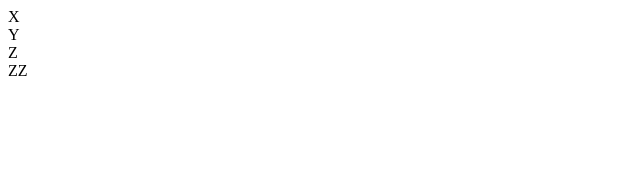
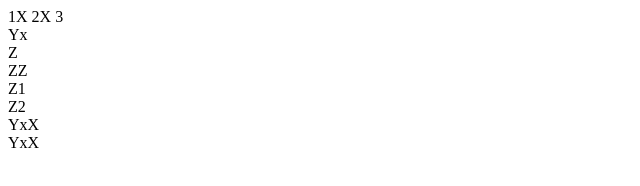
Before and after one commit to mohwa/Vue-React-RX.JS, a website built with webpack: page src/index.html in a window 1280 px wide. Shown: the whole page, without its empty margins (0-640 px from the left). Built offline with nearby package versions, Linux system fonts and the light colour scheme.

Commit message:
Fix html rendering

```diff
--- a/src/index.html
+++ b/src/index.html
@@ -1,3 +1,7 @@
 <div>
-  <div id="app"></div>
+  <div id="app">
+    1<x></x>
+    2<x></x>
+    3<y></y>
+  </div>
 </div>
--- a/src/vue/Data.js
+++ b/src/vue/Data.js
@@ -5,4 +5,10 @@ export default class Data {
       return acc;
     }, new Map());
   }
+  static forEach(v = {}, f = () => {}) {
+    Object.keys(v).forEach(f);
+  }
+  static map(v = {}, f = () => {}) {
+    return Object.keys(v).map(f);
+  }
 }
--- /dev/null
+++ b/src/vue/Dom.js
@@ -0,0 +1,17 @@
+export default class Dom {
+  static getElementByTemplate(template) {
+    if (template) {
+      const div = document.createElement('div');
+      div.innerHTML = template;
+
+      return div.childNodes[0];
+    }
+    return null;
+  }
+}
+
+
+
+// function getDocumentFragment() {
+//   return new DocumentFragment();
+// }
--- a/src/vue/Vue.js
+++ b/src/vue/Vue.js
@@ -1,83 +1,144 @@
+import Data from '@vue/Data';
+import Dom from '@vue/Dom';
+
 class Component {
   tagName = '';
+  children = [];
   options = {};
-  el = null;
-  constructor(tagName, options = {}) {
+  constructor(tagName = '', options = {}) {
     this.tagName = tagName;
     this.options = options;
 
-    this.createElement();
+    this.children = this.getChildren();
   }
   static factory(...args) {
     return new Component(...args);
   }
-  createElement() {
-    this.el = document.createElement(this.tagName);
-    this.el.innerHTML = this.options.template;
+  getChildren() {
+    const { components } = this.options;
+    const ret = [];
+
+    Data.forEach(components, k => {
+      const v = components[k];
+      const vv = Component.factory(k, v);
+
+      ret.push(vv);
+    });
+
+    return ret;
   }
 }
 
 export default class Vue {
   options = {};
-  components = new Map();
+  rootComponent = null;
   static $$components = new Map();
   constructor(options = {}) {
     this.options = options;
-    this.components = this.initComponents(options.components);
+    this.rootComponent = this.getRootComponent();
 
-    this.createComponents();
+    this.render();
+  }
+  static component(tagName, opt) {
+    const v = Component.factory(tagName, opt);
+    this.$$components.set(v, v);
+
+    return v;
   }
   $mount(selector) {
     this.options.selector = selector;
 
-    this.createComponents();
+    this.render();
   }
-  initComponents(components) {
-    Object.keys(components).forEach(k => {
-      const v = components[k];
-      const com = Component.factory(k, v);
+  getRootComponent() {
+    const { template, components } = this.options;
 
-      this.components.set(com, com);
-    });
-
-    return this.components;
+    if (template) {
+      return Component.factory('root', {
+        template,
+        components,
+      });
+    }
+    return null;
   }
-  createComponents() {
+  render() {
     const { selector, template } = this.options;
 
     if (!selector) {
       return false;
     }
 
-    const root = document.querySelector(selector);
-    const { el: templateRoot } = Component.factory('div', { template });
+    const rootElement = document.querySelector(selector);
 
-    root.appendChild(this.addComponentElements(templateRoot, Vue.$$components));
-    root.appendChild(this.addComponentElements(templateRoot, this.components));
+    this.parseGlobalComponents(rootElement);
+
+    if (template) {
+      rootElement.appendChild(this.parseRootComponent());
+    }
   }
-  addComponentElements(root, components) {
-    components.forEach((v) => {
-      const { el } = v;
-      const target = root.querySelectorAll(el.tagName)[0];
+  parseGlobalComponents(root) {
+    Vue.$$components.forEach((v) => {
+      const targets = root.getElementsByTagName(v.tagName);
 
-      if (target && target.parentNode) {
-        if (!!target) {
-          target.parentNode.replaceChild(el, target);
+      Object.values(targets).forEach(vv => {
+        if (vv.parentNode) {
+          const el = Dom.getElementByTemplate(v.options.template);
+
+          if (el) {
+            vv.parentNode.replaceChild(el, vv);
+          }
         }
-      }
+      })
     });
 
     return root;
   }
-  static component(tagName, opt) {
-    const com = Component.factory(tagName, opt);
+  parseRootComponent() {
+    const stacks = [this.rootComponent];
+    let stack;
 
-    this.$$components.set(com, com);
+    const fragment = new DocumentFragment();
+    const templateElement = Dom.getElementByTemplate(stacks[0].options.template);
 
-    return com;
+    fragment.appendChild(templateElement);
+
+    while (stack = stacks.pop()) {
+      const { children, options: { template } = {} } = stack;
+      const matchedChildren = [];
+
+      const checkElement = Dom.getElementByTemplate(template);
+
+      if (template) {
+        children.forEach(v => {
+          const { tagName, options } = v;
+          const checkTargets = Object.values(checkElement.getElementsByTagName(tagName));
+          const targets = Object.values(templateElement.getElementsByTagName(tagName));
+
+          checkTargets.forEach((vv, index) => {
+            if (vv.parentNode) {
+              const target = targets[index];
+              const el = Dom.getElementByTemplate(options.template);
+
+              if (el) {
+                matchedChildren.push(v);
+                target.parentNode.replaceChild(el, target);
+              }
+            }
+          });
+        });
+
+        let length = children.length;
+
+        while (length--) {
+          const child = children[length];
+
+          if (matchedChildren.includes(child)) {
+            stacks.push(child);
+          }
+        }
+      }
+    }
+
+    return fragment;
   }
 }
-
-// function getDocumentFragment() {
-//   return new DocumentFragment();
-// }
--- a/src/vue/index.js
+++ b/src/vue/index.js
@@ -2,19 +2,38 @@ import Vue from '@vue/Vue';
 import store from '@vue/store';
 
 const X = {
-  template: `<div>X</div>`,
+  template: `<span>X<span>`,
 };
 
 const Y = {
-  template: `<div>Y</div>`,
+  template: `<div>Y<span>x<x></x></span></div>`,
+  components: {
+    x: X,
+  }
 };
 
 const Z = {
   template: `<div>Z</div>`,
 };
 
+const Z1 = {
+  template: `<div>Z1</div>`,
+};
+
+const Z2 = {
+  template: `<div>Z2<y></y></div>`,
+  components: {
+    y: Y,
+  }
+};
+
 const ZZ = {
-  template: `<div>ZZ</div>`,
+  template: `<div>ZZ<z1></z1><z2></z2><y></y></div>`,
+  components: {
+    z1: Z1,
+    z2: Z2,
+    y: Y,
+  }
 };
 
 Vue.component('x', X);
@@ -30,10 +49,10 @@ const vm = new Vue({
   },
   computed: {
     xx: () => {
-      return this.x  + 2;
+      return this.x + 2;
     }
   },
-  template: '<div><span><div><x></x></div><y></y></span><span><z></z></span><div><zz></zz></div></div>',
+  template: '<span><span><z></z><zz></zz></span></span>',
   components: {
     'z': Z,
     'zz': ZZ,
```
